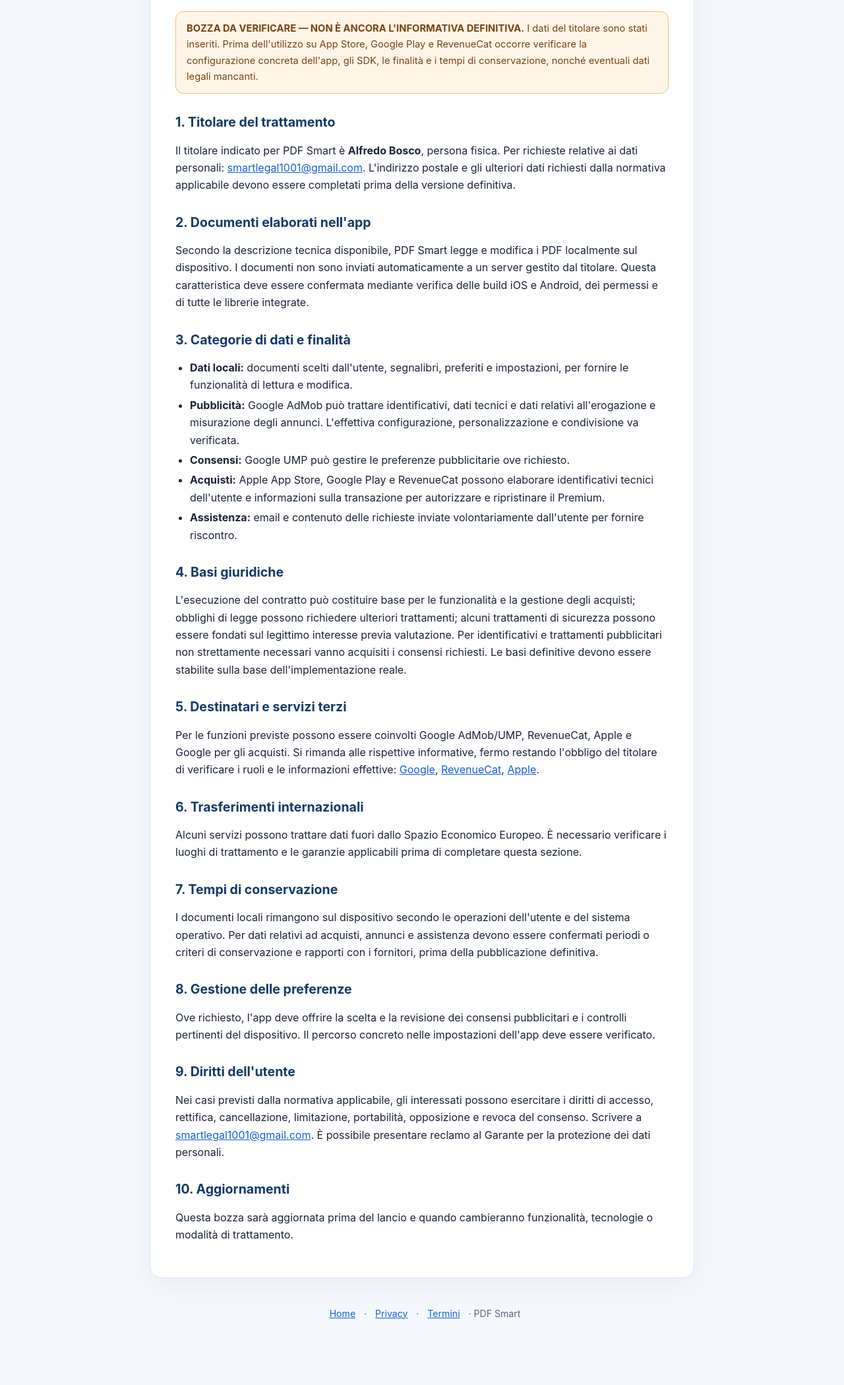
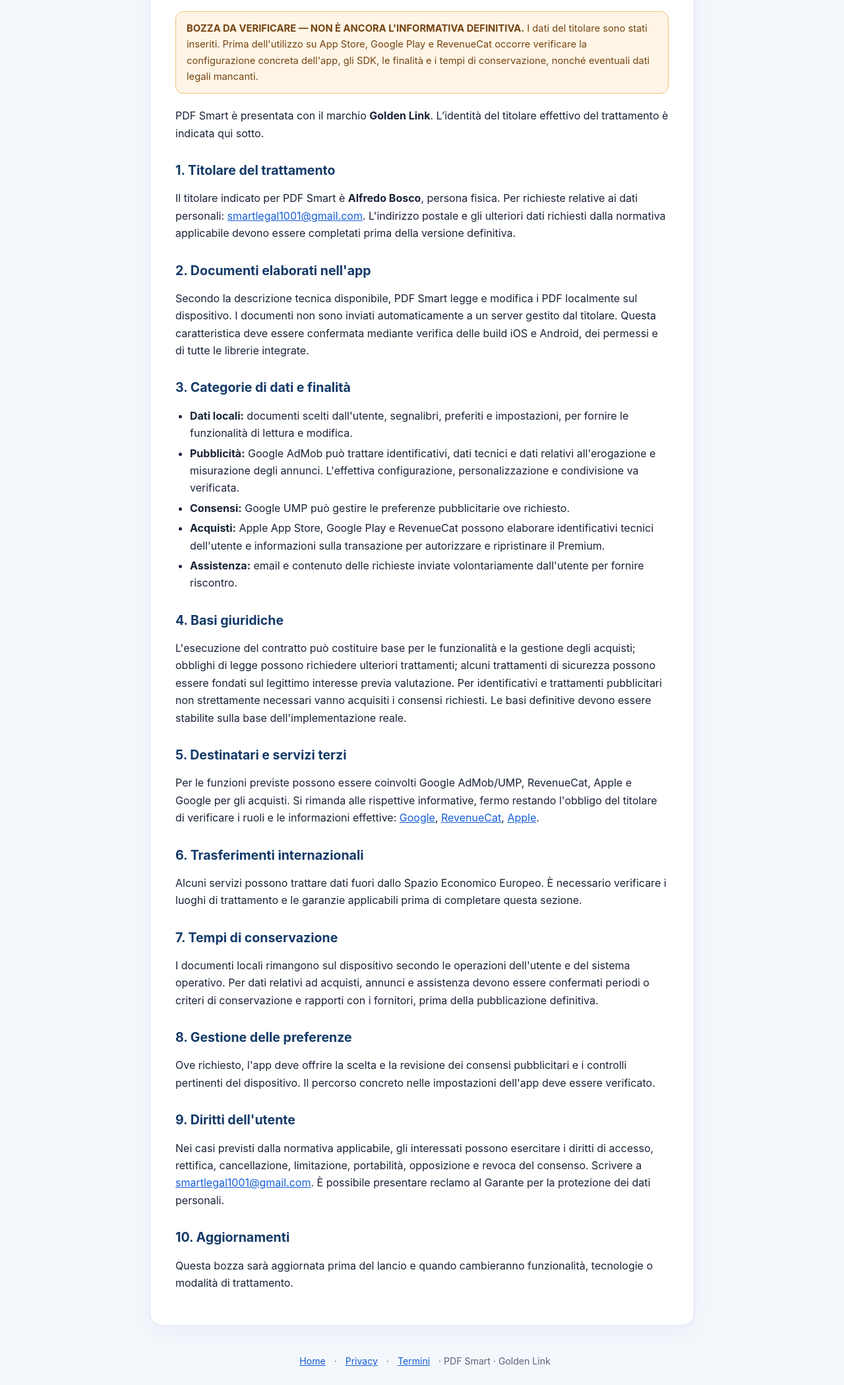
Before and after one commit to smartlegal1001-del/pdfsmart-legal, a plain HTML site: page privacy.html in a window 1280 px wide. Shown: the part 235-2334 px from the top of the page at 66% size. Before the commit the page ends 2261 px from the top, so only its background shows below. Drawn offline with Linux system fonts and the light colour scheme.

Commit message:
Brand PDF Smart public site as Golden Link while preserving legal identity disclosures

```diff
--- a/privacy.html
+++ b/privacy.html
@@ -1,5 +1,5 @@
-<!doctype html><html lang="it"><head><meta charset="utf-8"><meta name="viewport" content="width=device-width,initial-scale=1"><title>Privacy Policy — PDF Smart</title><meta name="description" content="Bozza dell'informativa privacy dell'app PDF Smart."><link rel="icon" type="image/svg+xml" href="pdfsmart-icon.svg"><link rel="stylesheet" href="style.css"></head><body><header><div class="wrap"><a class="brand" href="index.html"><span class="logo">PDF</span>PDF Smart</a><nav><a href="privacy.html">Privacy</a><a href="termini.html">Termini</a></nav></div></header><main><article class="card"><h1>Informativa sulla privacy</h1><p class="meta">PDF Smart · Bozza del 17 novembre 2026</p><div class="warning"><strong>BOZZA DA VERIFICARE — NON È ANCORA L'INFORMATIVA DEFINITIVA.</strong> I dati del titolare sono stati inseriti. Prima dell'utilizzo su App Store, Google Play e RevenueCat occorre verificare la configurazione concreta dell'app, gli SDK, le finalità e i tempi di conservazione, nonché eventuali dati legali mancanti.</div>
-<h2>1. Titolare del trattamento</h2><p>Il titolare indicato per PDF Smart è <strong>Alfredo Bosco</strong>, persona fisica. Per richieste relative ai dati personali: <a href="mailto:smartlegal1001@gmail.com">smartlegal1001@gmail.com</a>. L'indirizzo postale e gli ulteriori dati richiesti dalla normativa applicabile devono essere completati prima della versione definitiva.</p>
+<!doctype html><html lang="it"><head><meta charset="utf-8"><meta name="viewport" content="width=device-width,initial-scale=1"><title>Privacy Policy — PDF Smart by Golden Link</title><meta name="description" content="Bozza dell'informativa privacy dell'app PDF Smart."><link rel="icon" type="image/svg+xml" href="pdfsmart-icon.svg"><link rel="stylesheet" href="style.css"></head><body><header><div class="wrap"><a class="brand" href="index.html"><span class="logo">PDF</span>PDF Smart <span class="brand-sub">by Golden Link</span></a><nav><a href="privacy.html">Privacy</a><a href="termini.html">Termini</a></nav></div></header><main><article class="card"><h1>Informativa sulla privacy</h1><p class="meta">PDF Smart by Golden Link · Bozza del 17 novembre 2026</p><div class="warning"><strong>BOZZA DA VERIFICARE — NON È ANCORA L'INFORMATIVA DEFINITIVA.</strong> I dati del titolare sono stati inseriti. Prima dell'utilizzo su App Store, Google Play e RevenueCat occorre verificare la configurazione concreta dell'app, gli SDK, le finalità e i tempi di conservazione, nonché eventuali dati legali mancanti.</div>
+<p>PDF Smart è presentata con il marchio <strong>Golden Link</strong>. L’identità del titolare effettivo del trattamento è indicata qui sotto.</p><h2>1. Titolare del trattamento</h2><p>Il titolare indicato per PDF Smart è <strong>Alfredo Bosco</strong>, persona fisica. Per richieste relative ai dati personali: <a href="mailto:smartlegal1001@gmail.com">smartlegal1001@gmail.com</a>. L'indirizzo postale e gli ulteriori dati richiesti dalla normativa applicabile devono essere completati prima della versione definitiva.</p>
 <h2>2. Documenti elaborati nell'app</h2><p>Secondo la descrizione tecnica disponibile, PDF Smart legge e modifica i PDF localmente sul dispositivo. I documenti non sono inviati automaticamente a un server gestito dal titolare. Questa caratteristica deve essere confermata mediante verifica delle build iOS e Android, dei permessi e di tutte le librerie integrate.</p>
 <h2>3. Categorie di dati e finalità</h2><ul><li><strong>Dati locali:</strong> documenti scelti dall'utente, segnalibri, preferiti e impostazioni, per fornire le funzionalità di lettura e modifica.</li><li><strong>Pubblicità:</strong> Google AdMob può trattare identificativi, dati tecnici e dati relativi all'erogazione e misurazione degli annunci. L'effettiva configurazione, personalizzazione e condivisione va verificata.</li><li><strong>Consensi:</strong> Google UMP può gestire le preferenze pubblicitarie ove richiesto.</li><li><strong>Acquisti:</strong> Apple App Store, Google Play e RevenueCat possono elaborare identificativi tecnici dell'utente e informazioni sulla transazione per autorizzare e ripristinare il Premium.</li><li><strong>Assistenza:</strong> email e contenuto delle richieste inviate volontariamente dall'utente per fornire riscontro.</li></ul>
 <h2>4. Basi giuridiche</h2><p>L'esecuzione del contratto può costituire base per le funzionalità e la gestione degli acquisti; obblighi di legge possono richiedere ulteriori trattamenti; alcuni trattamenti di sicurezza possono essere fondati sul legittimo interesse previa valutazione. Per identificativi e trattamenti pubblicitari non strettamente necessari vanno acquisiti i consensi richiesti. Le basi definitive devono essere stabilite sulla base dell'implementazione reale.</p>
@@ -8,4 +8,4 @@
 <h2>7. Tempi di conservazione</h2><p>I documenti locali rimangono sul dispositivo secondo le operazioni dell'utente e del sistema operativo. Per dati relativi ad acquisti, annunci e assistenza devono essere confermati periodi o criteri di conservazione e rapporti con i fornitori, prima della pubblicazione definitiva.</p>
 <h2>8. Gestione delle preferenze</h2><p>Ove richiesto, l'app deve offrire la scelta e la revisione dei consensi pubblicitari e i controlli pertinenti del dispositivo. Il percorso concreto nelle impostazioni dell'app deve essere verificato.</p>
 <h2>9. Diritti dell'utente</h2><p>Nei casi previsti dalla normativa applicabile, gli interessati possono esercitare i diritti di accesso, rettifica, cancellazione, limitazione, portabilità, opposizione e revoca del consenso. Scrivere a <a href="mailto:smartlegal1001@gmail.com">smartlegal1001@gmail.com</a>. È possibile presentare reclamo al Garante per la protezione dei dati personali.</p>
-<h2>10. Aggiornamenti</h2><p>Questa bozza sarà aggiornata prima del lancio e quando cambieranno funzionalità, tecnologie o modalità di trattamento.</p></article></main><footer><a href="index.html">Home</a> · <a href="privacy.html">Privacy</a> · <a href="termini.html">Termini</a> · PDF Smart</footer></body></html>
+<h2>10. Aggiornamenti</h2><p>Questa bozza sarà aggiornata prima del lancio e quando cambieranno funzionalità, tecnologie o modalità di trattamento.</p></article></main><footer><a href="index.html">Home</a> · <a href="privacy.html">Privacy</a> · <a href="termini.html">Termini</a> · PDF Smart · Golden Link</footer></body></html>
```
